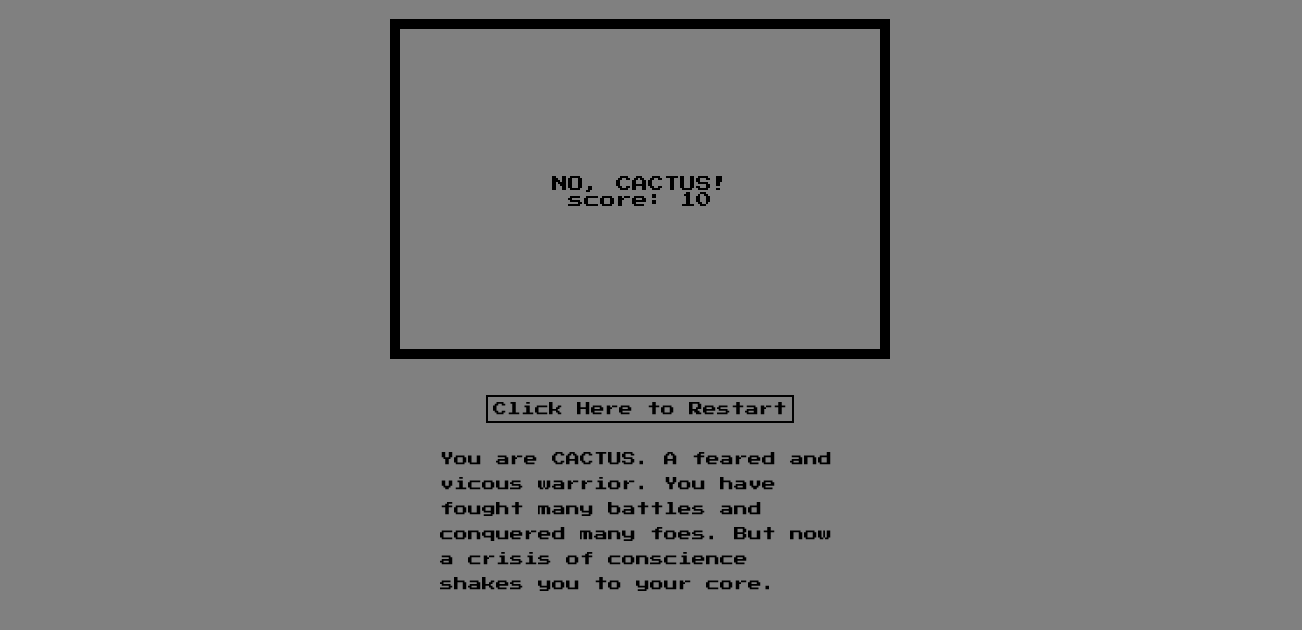
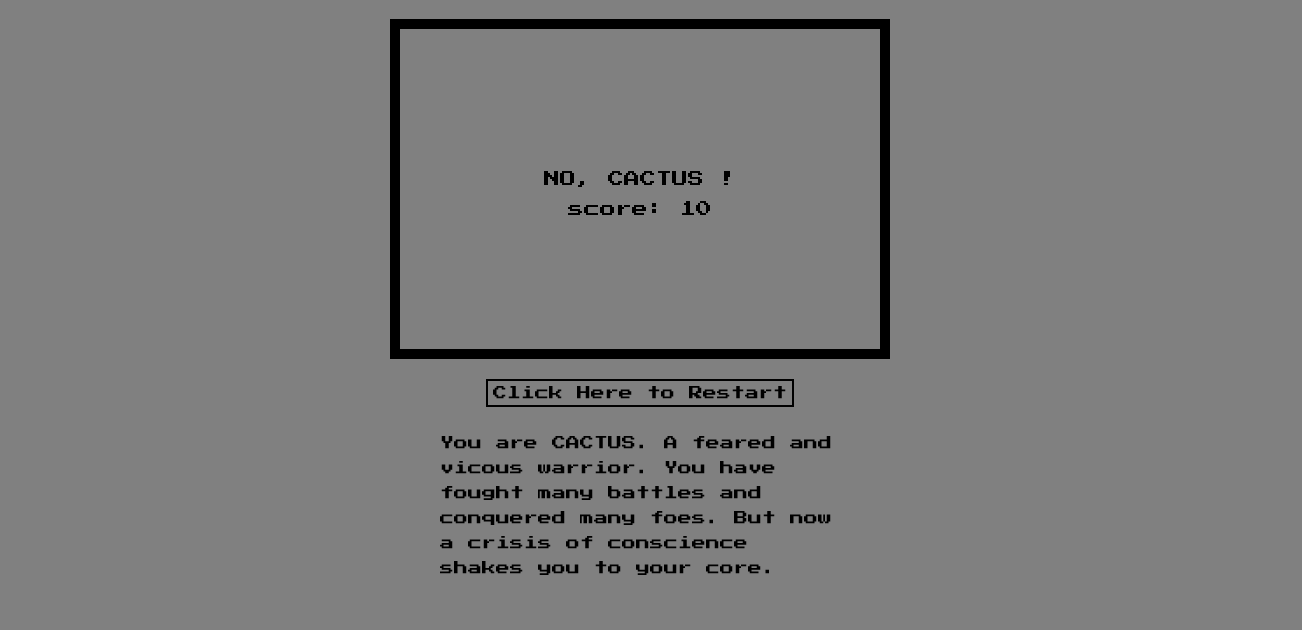
Before and after one commit to blangwell/cactus-the-impaler, a plain HTML site: page index.html in a window 1280 px wide. Both pictures are taken after a click on the element "Click Here to Start". Shown: the part 114-744 px from the top of the page, 1302 px wide, since content can reach past the window. Drawn offline with Linux system fonts and the light colour scheme.

Commit message:
[css] Fix #secret-message positioning

```diff
--- a/css/style.css
+++ b/css/style.css
@@ -28,9 +28,10 @@ footer {
 #secret-message {
     position: relative;
     text-align: center;
-    top: -175px;
+    top: -165px;
     display: none;
-    margin: -8px;
+    margin: -30px;
+    line-height: 30px;
 
 }
 
```
Also changed, not shown: js/app2.js (+2 -8 lines).
